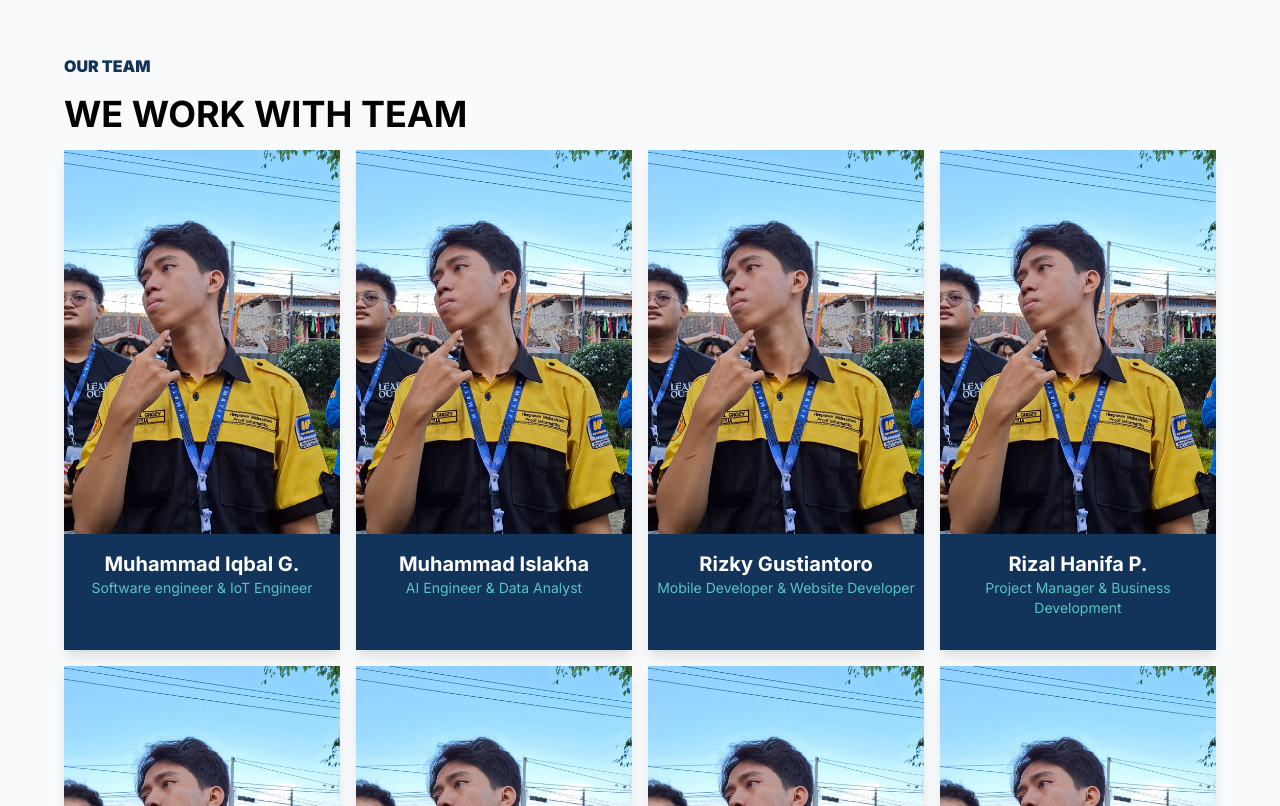
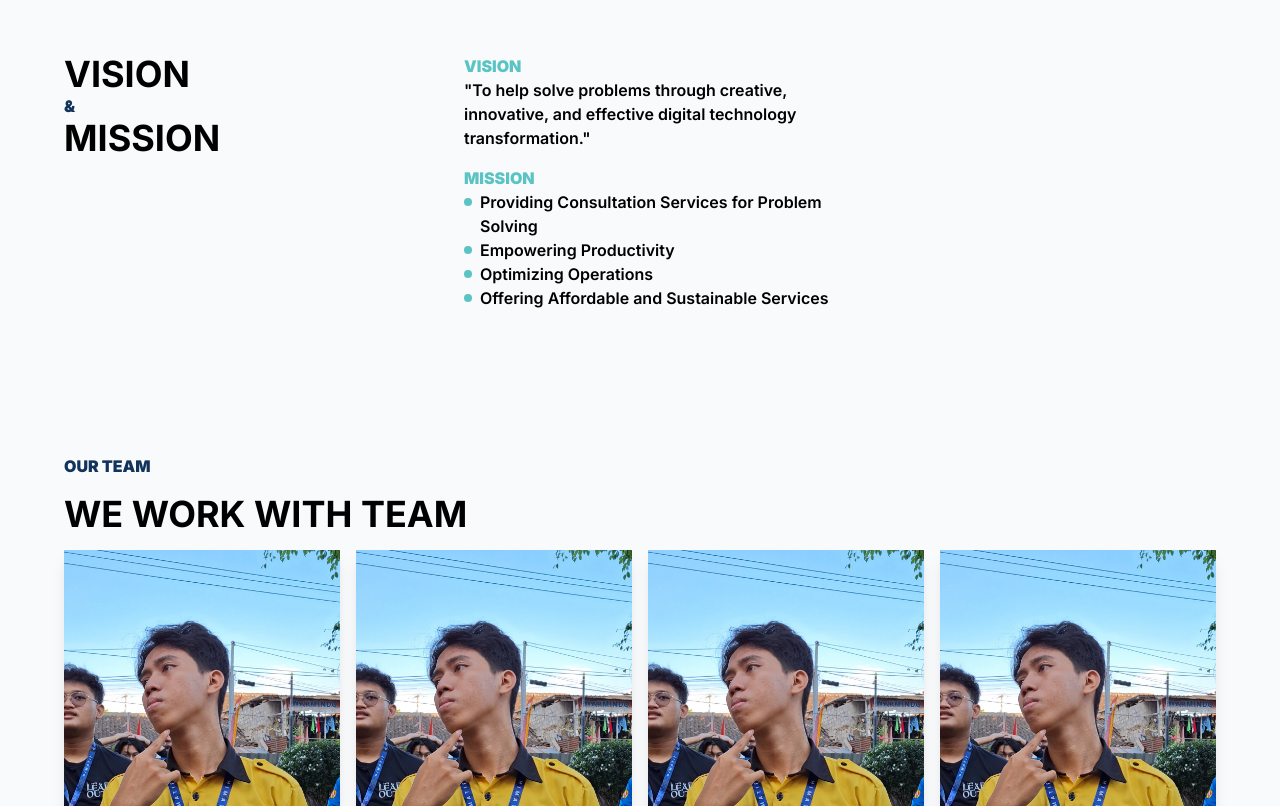
Before and after one commit to Contsol-dev/company-profile, a Next.js app: page /about in a window 1280 px wide. Shown: the part 1094-1900 px from the top of the page. Built offline with nearby package versions, Linux system fonts and the light colour scheme.

Commit message:
visimisi

```diff
--- a/src/app/about/VisiMisi.tsx
+++ b/src/app/about/VisiMisi.tsx
@@ -1,6 +1,40 @@
 export default function VisiMisi() {
   return(
-    <>
-    </>
+    <div className=" p-4 lg:px-16 lg:py-12 w-screen flex flex-col lg:flex-row mb-12 gap-4">
+      <div className="w-full lg:w-1/3">
+        <h2 className="text-black font-bold uppercase text-4xl">
+          Vision
+        </h2>
+        <h3 className="relative z-10 text-cont-primary font-black uppercase">&</h3>
+        <h2 className="text-black font-bold uppercase text-4xl">
+          Mission
+        </h2>
+      </div>
+      <div className="w-full lg:w-1/3 flex flex-col gap-4">
+        <div>
+          <h3 className="relative z-10 text-cont-secondary font-black uppercase">Vision</h3>
+          <p className="font-semibold text-black">&quot;To help solve problems through creative, innovative, and effective digital technology transformation.&quot;</p>
+        </div>
+        <div>
+          <h3 className="relative z-10 text-cont-secondary font-black uppercase">Mission</h3>
+          <div className="relative flex gap-2">
+            <div className="absolute w-2 h-2 top-2 bg-cont-secondary rounded-full"></div>
+            <p className="ml-4 font-semibold text-black">Providing Consultation Services for Problem Solving</p>
+          </div>
+          <div className="relative flex gap-2">
+            <div className="absolute w-2 h-2 top-2 bg-cont-secondary rounded-full"></div>
+            <p className="ml-4 font-semibold text-black">Empowering Productivity</p>
+          </div>
+          <div className="relative flex gap-2">
+            <div className="absolute w-2 h-2 top-2 bg-cont-secondary rounded-full"></div>
+            <p className="ml-4 font-semibold text-black">Optimizing Operations</p>
+          </div>
+          <div className="relative flex gap-2">
+            <div className="absolute w-2 h-2 top-2 bg-cont-secondary rounded-full"></div>
+            <p className="ml-4 font-semibold text-black">Offering Affordable and Sustainable Services</p>
+          </div>
+        </div>
+      </div>
+    </div>
   );
 }
```
